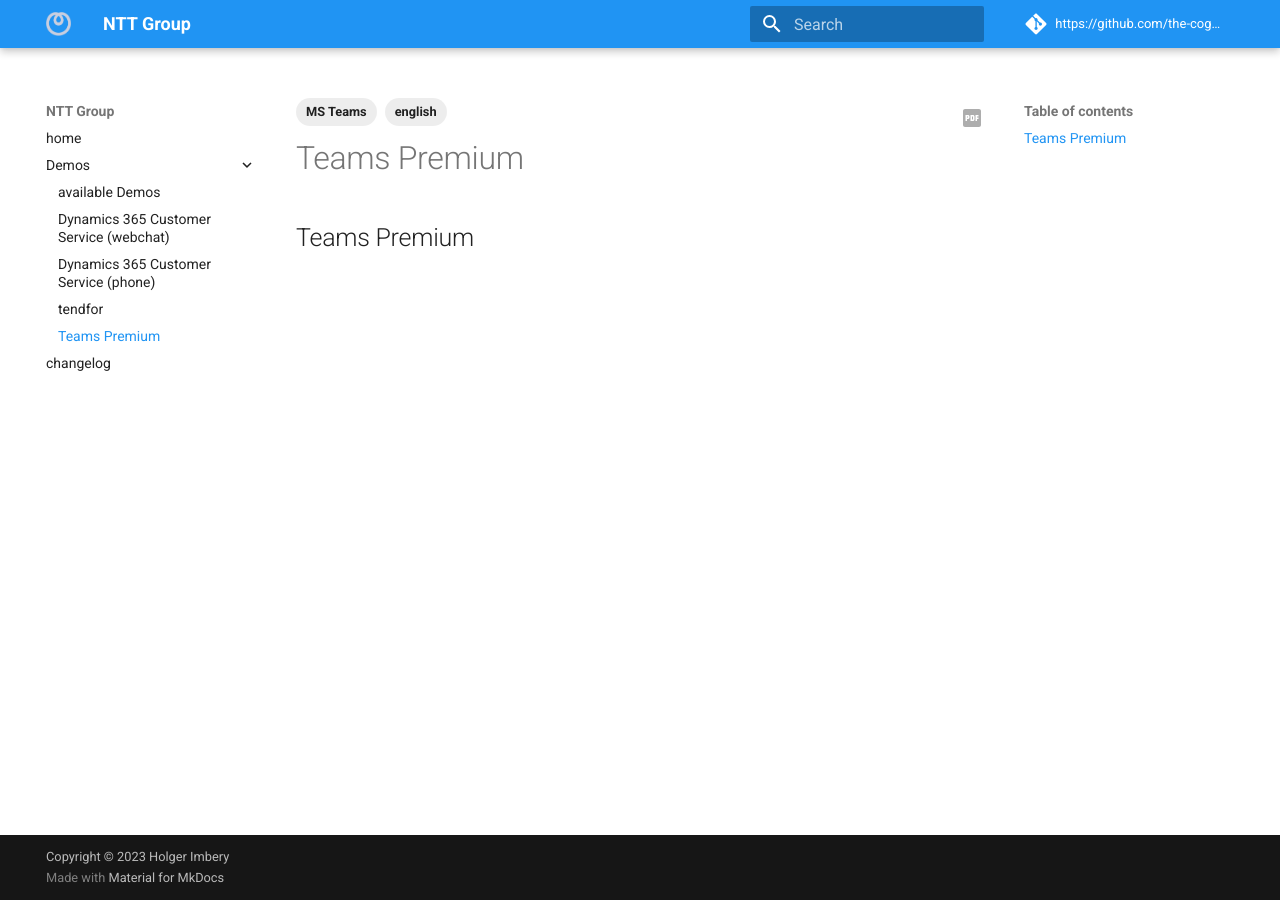
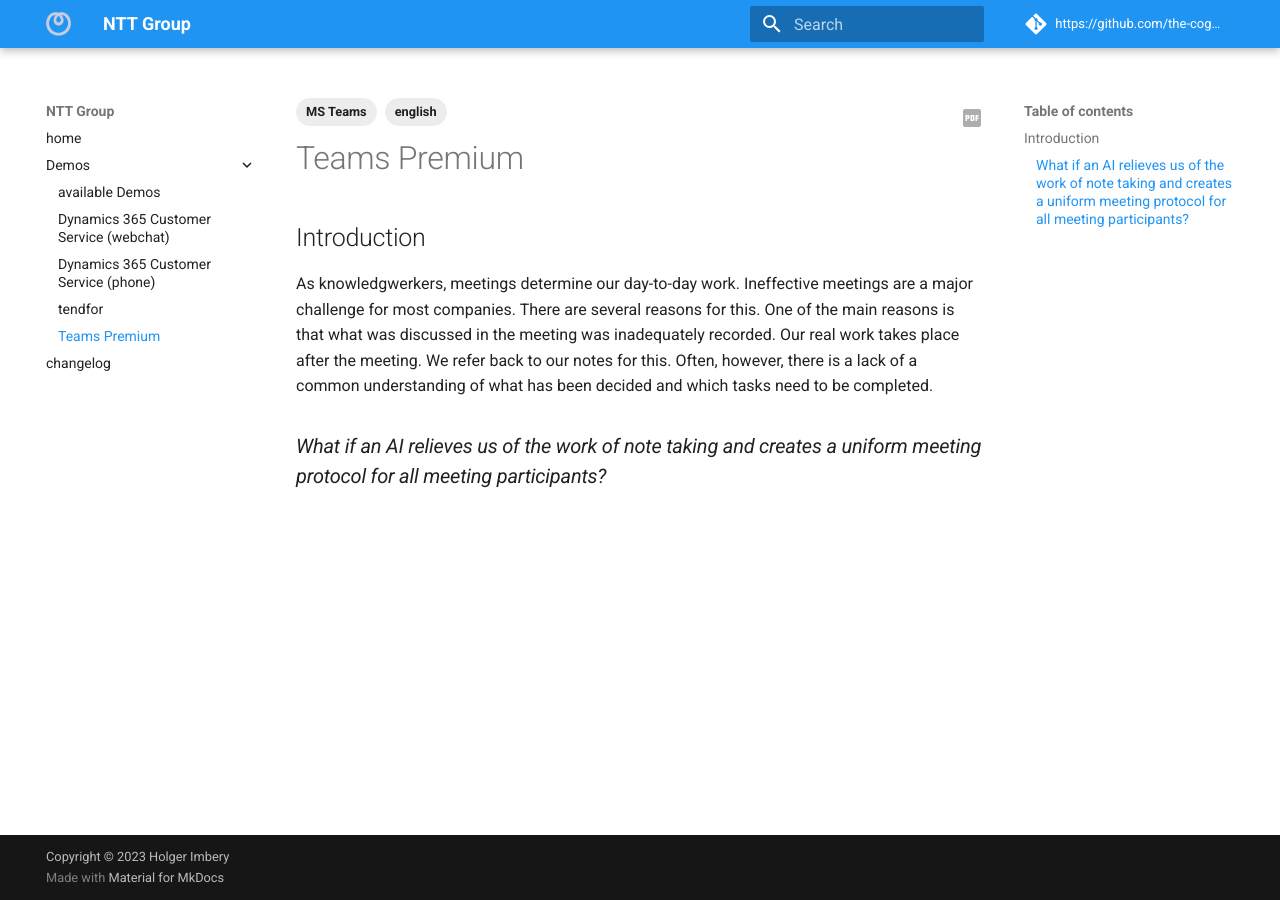
Before and after one commit to the-cognitiveservices-ninja/demo-environment, an MkDocs documentation site: the page built from docs/scripts/teams_premium.md, in a window 1280 px wide. Built offline with MkDocs 1.6.1 and Material for MkDocs 9.7.7, drawn with Linux system fonts in a browser that asks for light colours; comment, search, counter and statistics services are not loaded.

Commit message:
introductionteams_premium.md
introduction created

```diff
--- a/docs/scripts/teams_premium.md
+++ b/docs/scripts/teams_premium.md
@@ -5,4 +5,7 @@
   - MS Teams
 ---
 
-## Teams Premium
+## Introduction
+As knowledgwerkers, meetings determine our day-to-day work. Ineffective meetings are a major challenge for most companies. There are several reasons for this. One of the main reasons is that what was discussed in the meeting was inadequately recorded.
+Our real work takes place after the meeting. We refer back to our notes for this. Often, however, there is a lack of a common understanding of what has been decided and which tasks need to be completed.
+### *What if an AI relieves us of the work of note taking and creates a uniform meeting protocol for all meeting participants?*
```
